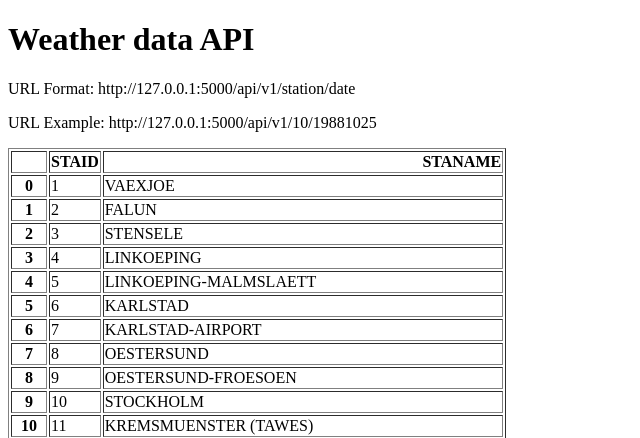
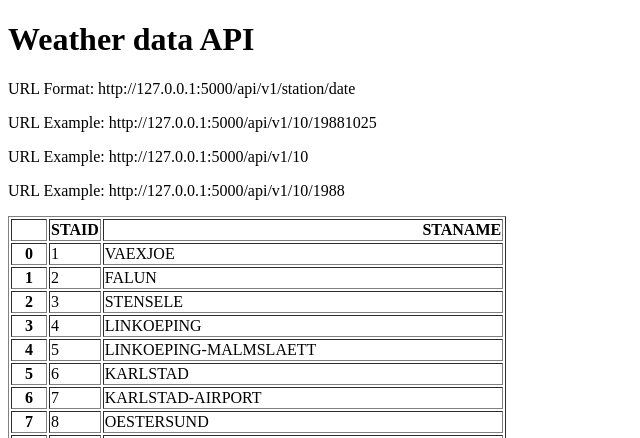
Before and after one commit to ysing58/Weather-data-api, a Flask app: page / in a window 1280 px wide. Shown: the top 438 px of the page, without its empty margins (0-640 px from the left). Run offline with Flask 3, Linux system fonts and the light colour scheme.

Commit message:
Added endpoint for yearly and station data fetching

```diff
--- a/main.py
+++ b/main.py
@@ -10,6 +10,21 @@ def home():
 
     return render_template("home.html", data = station.to_html())
 
+@app.route("/api/v1/<station>")
+def all_data(station):
+    filename = "Files/TG_STAID"+str(station).zfill(6)+".txt"
+    df = pd.read_csv(filename, skiprows=20, parse_dates=["    DATE"])
+    result = df.to_dict(orient="records")
+    return(result)
+
+@app.route("/api/v1/<station>/<year>")
+def only_year(station, year):
+    filename = "Files/TG_STAID"+str(station).zfill(6)+".txt"
+    df = pd.read_csv(filename, skiprows=20)
+    df['    DATE'] = df['    DATE'].astype(str)
+    result = df.loc[df['    DATE'].str.startswith(str(year))]
+    result = result.to_dict(orient="records")
+    return(result)
 @app.route("/api/v1/<station>/<date>")
 def about(station, date):
     filename = "Files/TG_STAID"+str(station).zfill(6)+".txt"
--- a/templates/home.html
+++ b/templates/home.html
@@ -8,6 +8,9 @@
 <h1>Weather data API</h1>
 <p>URL Format: http://127.0.0.1:5000/api/v1/station/date</p>
 <p>URL Example: http://127.0.0.1:5000/api/v1/10/19881025 </p>
+<p>URL Example: http://127.0.0.1:5000/api/v1/10 </p>
+<p>URL Example: http://127.0.0.1:5000/api/v1/10/1988 </p>
+
 <p>{{data | safe}}</p>
 </body>
 </html>
```
